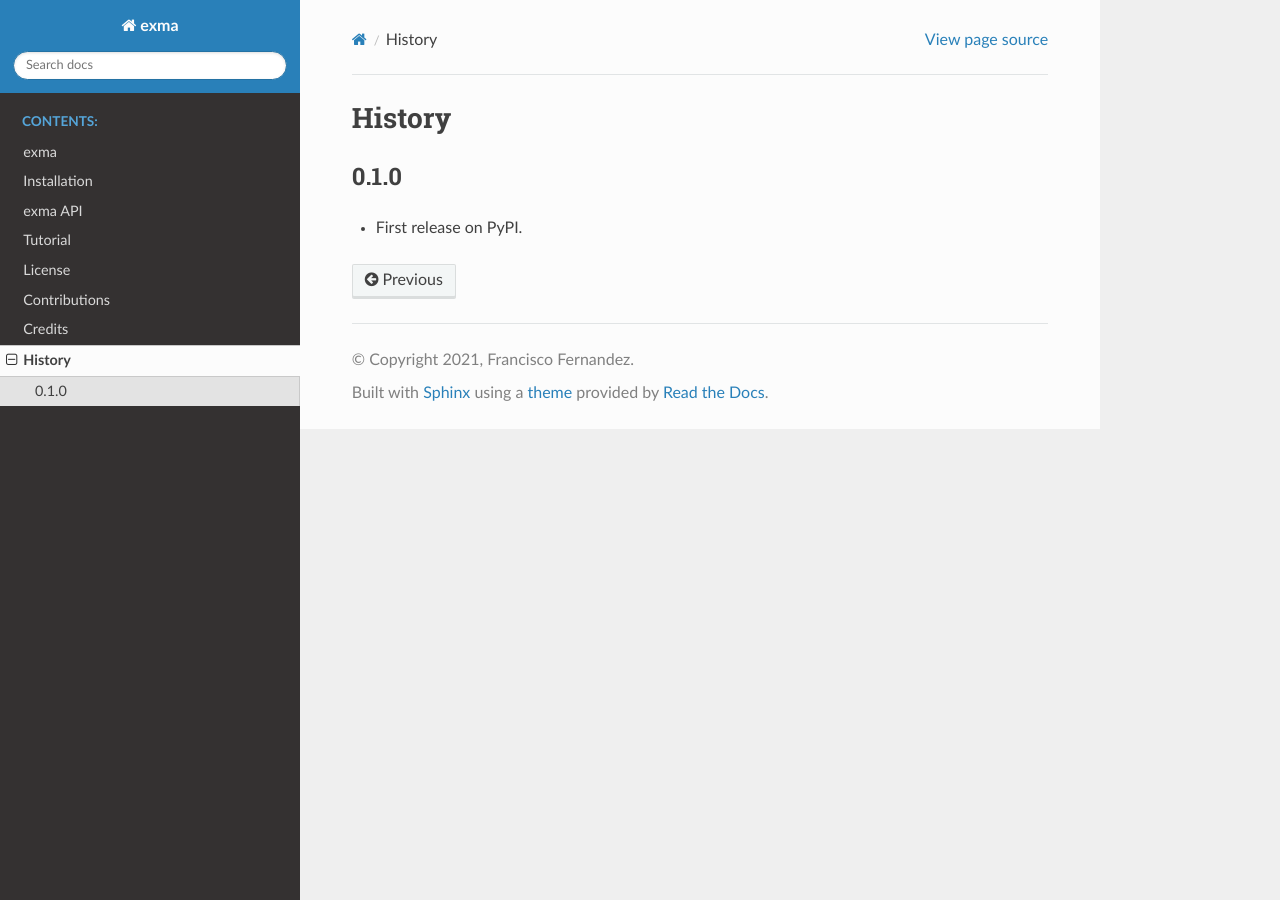
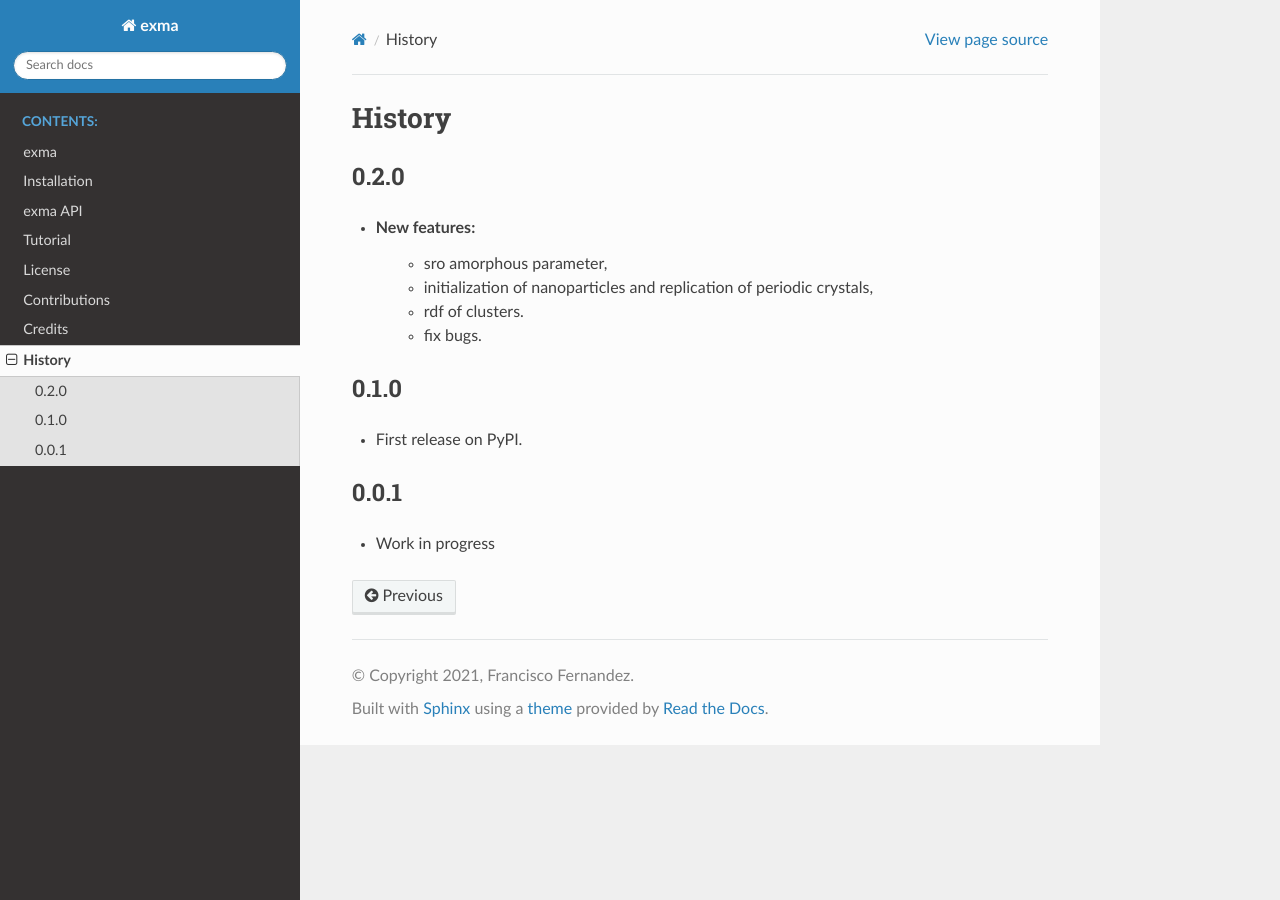
Before and after one commit to fernandezfran/exma, a Sphinx documentation site: the page built from docs/source/history.rst, in a window 1280 px wide. Built offline with Sphinx 7.4.7 and the Read the Docs theme 2.0.0, drawn with Linux system fonts in a browser that asks for light colours.

Commit message:
ready for a new release

```diff
--- a/docs/source/conf.py
+++ b/docs/source/conf.py
@@ -33,7 +33,7 @@
 author = 'Francisco Fernandez'
 
 # The full version, including alpha/beta/rc tags
-release = '0.1.0'
+release = '0.2.0'
 
 
 # -- General configuration ---------------------------------------------------
--- a/docs/source/history.rst
+++ b/docs/source/history.rst
@@ -1,7 +1,21 @@
 History
 =======
+
+0.2.0
+-----
+
+* New features:
+    - sro amorphous parameter,
+    - initialization of nanoparticles and replication of periodic crystals,
+    - rdf of clusters.
+    - fix bugs.
 
 0.1.0
 -----
 
 * First release on PyPI.
+
+0.0.1
+-----
+
+* Work in progress
--- a/exma/__init__.py
+++ b/exma/__init__.py
@@ -1,6 +1,6 @@
 __author__ = """Francisco Fernandez"""
 __email__ = "fernandezfrancisco2195@gmail.com"
-__version__ = "0.1.0"
+__version__ = "0.2.0"
 
 
 from exma.atoms import positions, nanoparticle, replicate
--- a/setup.py
+++ b/setup.py
@@ -38,7 +38,7 @@
 """ setup """
 setup(
     name='exma',
-    version='0.1.0',
+    version='0.2.0',
     description='extendable molecular dynamics analyzer',
     long_description=readme,
     long_description_content_type = 'text/markdown',
```
Also changed, not shown: HISTORY.md (+8 -0 lines), README.md (+1 -1 lines), docs/source/exma.rst (+8 -3 lines).
